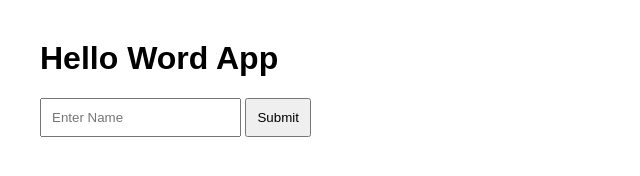
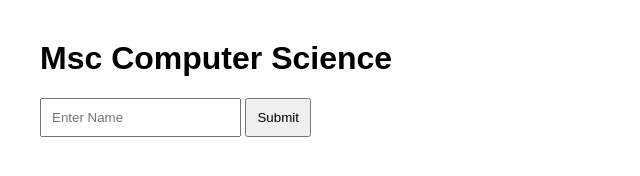
Before and after one commit to abca66388-ship-it/guestbook-mvc, a plain HTML site: page index.html in a window 1280 px wide. Shown: the whole page, without its empty margins (0-640 px from the left). Drawn offline with Linux system fonts and the light colour scheme.

Commit message:
Update index.html

```diff
--- a/index.html
+++ b/index.html
@@ -25,7 +25,7 @@ padding:10px;
 
 <body>
 
-<h1>Hello Word App </h1>
+<h1>Msc Computer Science</h1>
 
 <form>
 
```
